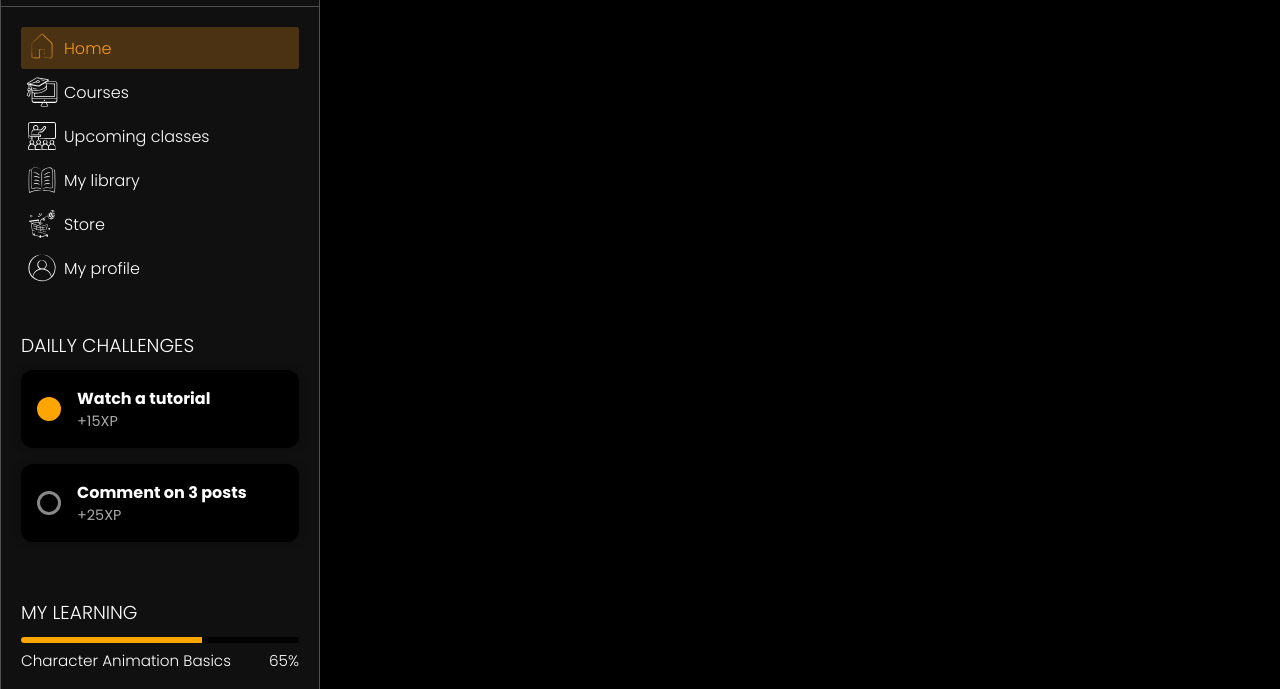
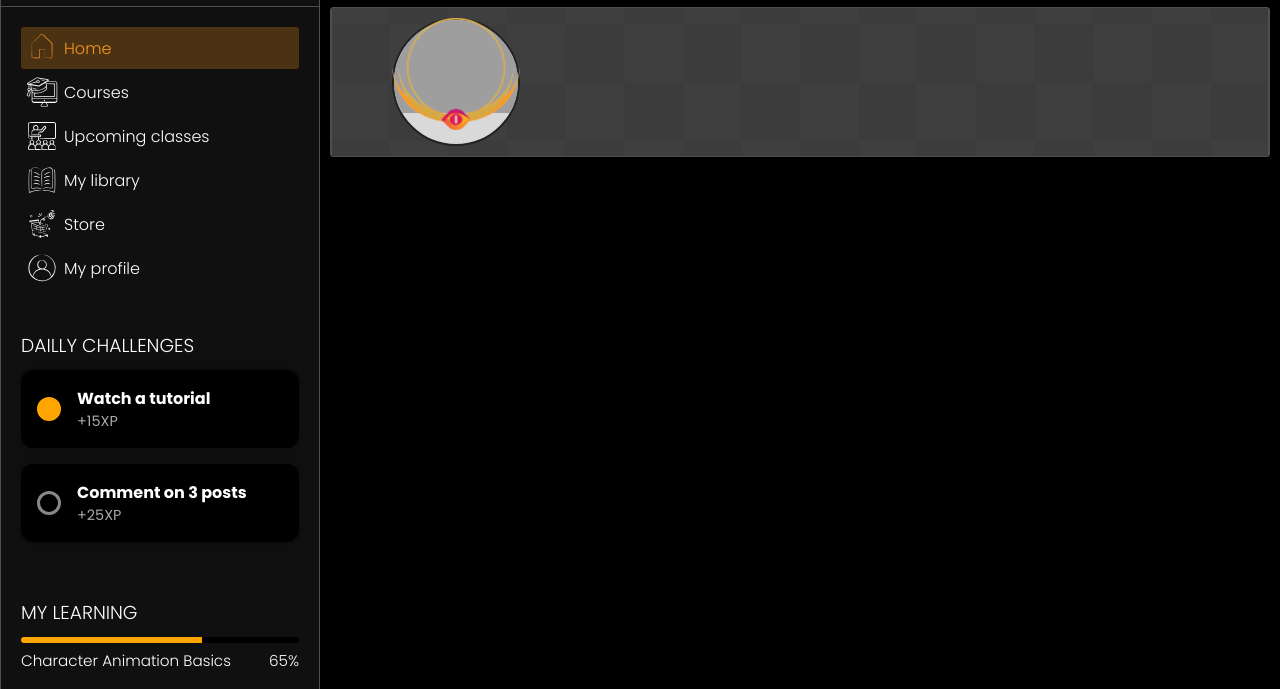
Before and after one commit to Wildarte/animation-flow, a plain HTML site: page index.html in a window 1280 px wide. Shown: the part 76-765 px from the top of the page. Drawn offline with Linux system fonts and the light colour scheme; grey boxes are pictures that could not be loaded.

Commit message:
fourth commit

```diff
--- a/assets/css/style.css
+++ b/assets/css/style.css
@@ -239,6 +239,7 @@
     background-color: #121212;
     border: 1px solid var(--color-dark2);
     border-radius: 3px;
+    margin-bottom: 10px;
 }
 .search-box {
     display: flex;
@@ -300,3 +301,47 @@
     font-size: 12px;
     margin-left: 2px;
 }
+
+
+.thumb_user{
+    background-image: url(./../img/back.png);
+    background-position: center;
+    background-size: cover;
+    background-repeat: no-repeat;
+    padding: 10px;
+    width: 100%;
+    border-radius: 3px;
+    border: 1px solid var(--color-dark2);
+}
+.photo_user{
+    width: 25%;
+    display: flex;
+    align-items: center;
+    justify-content: center;
+}
+.user_over{
+    position: relative;
+}
+.fill_profile{
+    width: 128px;
+    height: 128px;
+    border-radius: 50%;
+    background-color: #D9D9D9;
+    border: 2px solid #232323;
+    overflow: hidden;
+    margin: auto;
+}
+.fill_profile img{
+    width: 100%;
+}
+.user_over .img_user{
+    position: absolute;
+    top: 0;
+    width: 200%
+}
+.img_char{
+    width: 25%
+}
+.info_user{
+    width: 50%
+}
--- a/index.html
+++ b/index.html
@@ -187,7 +187,24 @@
                         <div class="dropdown-icon">▾</div>
                       </div>
                     </div>
-                  </div>
+                </div>
+
+                <div class="thumb_user">
+                    <div class="photo_user">
+                        <div class="user_over">
+                            <div class="fill_profile">
+                                <img src="https://cdn.pixabay.com/photo/2021/12/26/00/52/girl-6894045_1280.jpg" alt="">
+                            </div>
+                            <img class="img_user" src="assets/img/ring-user.png" alt="">
+                        </div>
+                    </div>
+                    <div class="info_user">
+
+                    </div>
+                    <div class="img_char">
+
+                    </div>
+                </div>
             </div>
         </div>
     </div>
```
